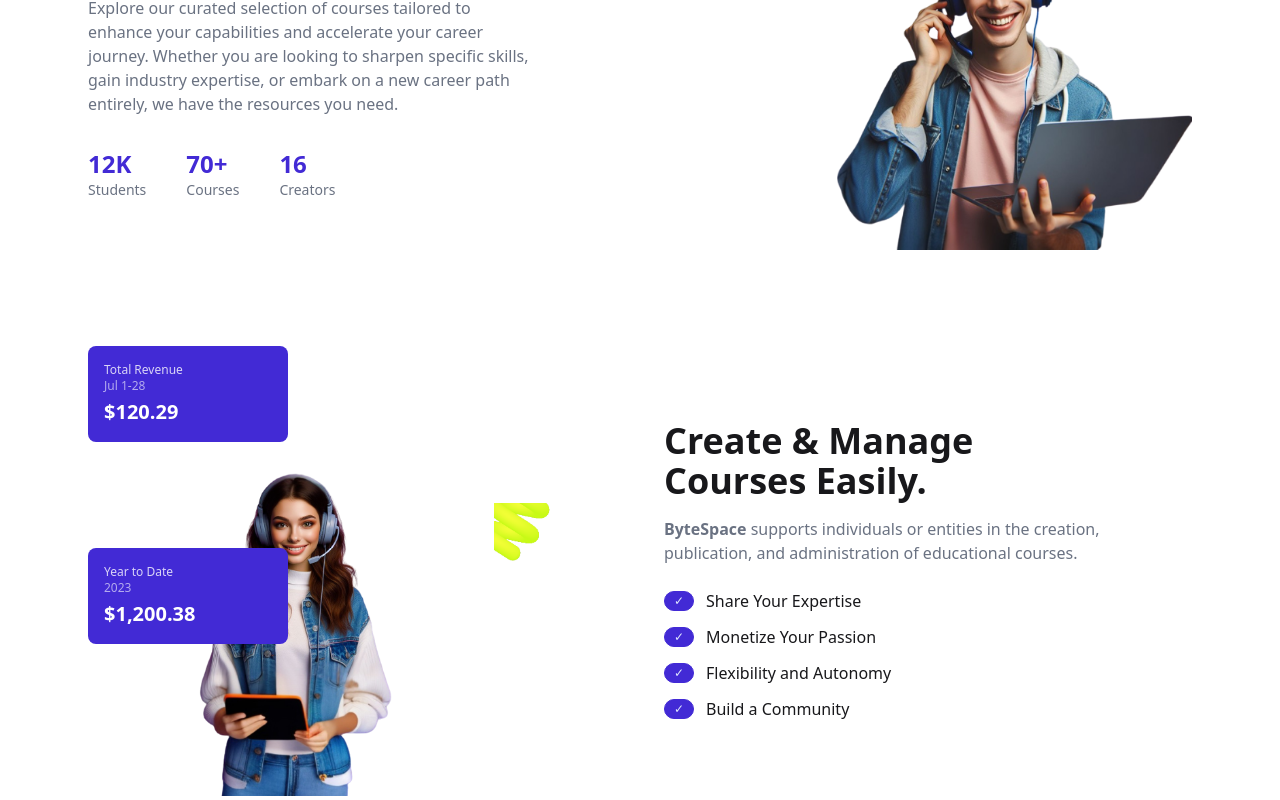
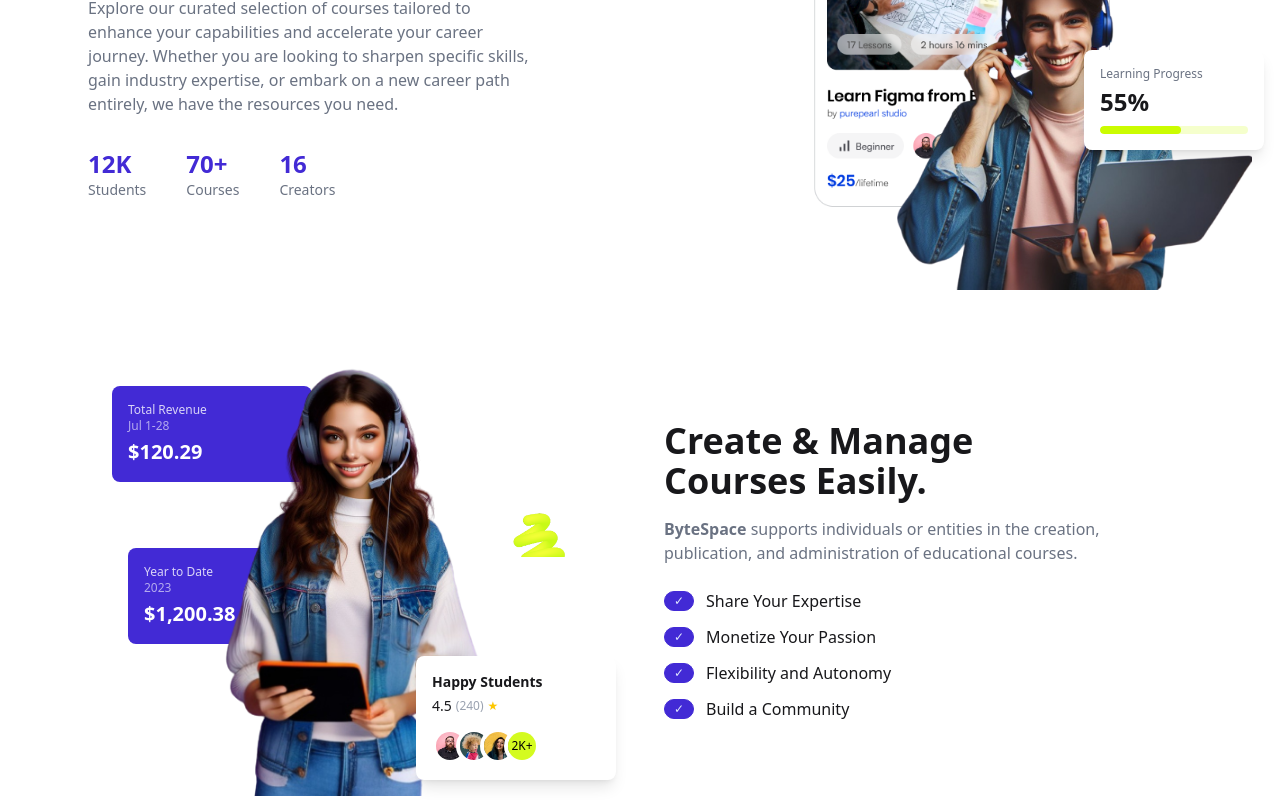
Before and after one commit to farman-arefin-tamim/Assessment-Task-Farman-Arefin-Tamim, a Next.js app: page / in a window 1280 px wide. Shown: the part 2600-3400 px from the top of the page. Built offline with nearby package versions, Linux system fonts and the light colour scheme.

Commit message:
Complete Growth row 1 and 2 , complete the progresscard, ministat

```diff
--- a/src/components/home/GrowthRow1.jsx
+++ b/src/components/home/GrowthRow1.jsx
@@ -1,6 +1,6 @@
 import Image from "next/image";
 import GrowthStats from "@/components/home/GrowthStats";
-// import ProgressCard from "@components/ui/ProgressCard";
+import ProgressCard from "@/components/ui/ProgressCard";
 
 const GrowthRow1 = () => (
     <div className="grid grid-cols-1 lg:grid-cols-2 gap-12 items-center">
@@ -19,23 +19,26 @@
 
         <div className="relative h-[400px]">
 
-            <Image src="/images/hero/hero1.png" alt="Student with laptop"
-                width={400} height={400}
-                className="absolute bottom-0 right-0 z-0" />
+            <Image src="/images/brand/course-card-crop.png" alt="Student with laptop"
+                width={300} height={350}
+                className="absolute bottom-10 right-20 z-0" />
 
 
-            <div className="absolute top-0 left-0 z-10 w-[280px]">
+             <Image src="/images/hero/hero1.png" alt="Student with laptop"
+                width={400} height={400}
+                className="absolute -bottom-10 -right-15 z-10" />
+            {/* <div className="absolute top-0 left-0 z-10 w-[280px]">
 
+            </div> */}
+
+
+            <div className="absolute top-[50%] -right-18 z-20">
+                <ProgressCard label="Learning Progress" percent={55} />
             </div>
 
-
-            {/* <div className="absolute top-[40%] right-0 z-20">
-                <ProgressCard label="Learning Progress" percent={55} />
-            </div> */}
-
-            <Image src="/images/shapes/squiggle-lime.png" alt=""
+            {/* <Image src="/images/shapes/squiggle-lime.png" alt=""
                 width={100} height={100}
-                className="absolute top-[15%] right-[10%] -z-10" />
+                className="absolute top-[15%] right-[10%] -z-10" /> */}
         </div>
     </div>
 );
--- a/src/components/home/GrowthRow2.jsx
+++ b/src/components/home/GrowthRow2.jsx
@@ -1,32 +1,32 @@
 import Image from "next/image";
 import GrowthChecklist from "./GrowthChecklist";
 import MiniStatCard from "@/components/ui/MiniStatCard";
-// import HappyStudentsCard from "@/components/ui/HappyStudentsCard";
+import HappyStudentsCard from "@/components/ui/HappyStudentsCard";
 
 const GrowthRow2 = () => (
     <div className="grid grid-cols-1 lg:grid-cols-2 gap-12 items-center">
         <div className="relative h-[450px] order-2 lg:order-1">
             <Image src="/images/brand/row2.png" alt="Creator"
-                width={340} height={450}
-                className="absolute bottom-0 left-8 z-0" />
+                width={450} height={450}
+                className="absolute bottom-0 left-8 z-10" />
 
-            <div className="absolute top-0 left-0 z-10">
+            <div className="absolute top-10 left-6 z-0">
                 <MiniStatCard label="Total Revenue" sublabel="Jul 1-28" value="$120.29" variant="dark" />
             </div>
 
-            <div className="absolute top-[45%] left-0 z-10">
+            <div className="absolute top-[45%] left-10 z-0">
                 <MiniStatCard label="Year to Date" sublabel="2023" value="$1,200.38" variant="dark" />
             </div>
 
-            {/* <div className="absolute bottom-4 right-0 z-10">
+            <div className="absolute bottom-4 right-0 z-10">
                 <HappyStudentsCard
                     rating={4.5} reviewCount={240}
-                    avatars={["/images/avatars/1.jpg", "/images/avatars/2.jpg", "/images/avatars/3.jpg"]}
+                    avatars={["/images/avatars/1.png", "/images/avatars/2.png", "/images/avatars/3.png"]}
                     extraCount="2K"
                 />
-            </div> */}
+            </div>
 
-            <Image src="/images/shapes/squiggle-lime.png" alt=""
+            <Image src="/images/shapes/squiggle-lime-bottom.png" alt=""
                 width={90} height={90}
                 className="absolute top-[35%] right-8 -z-10" />
         </div>
--- /dev/null
+++ b/src/components/ui/CategoryPreviewCard.jsx
@@ -0,0 +1,10 @@
+const CategoryPreviewCard = ({ title, courseCount, studentCount }) => (
+    <div className="card bg-base-100 shadow-lg p-4 w-[180px]">
+        <h4 className="font-semibold text-sm">{title}</h4>
+        <p className="text-gray-500 text-xs mt-1">
+            {courseCount} Courses  •  {studentCount} Students
+        </p>
+    </div>
+);
+
+export default CategoryPreviewCard;
--- /dev/null
+++ b/src/components/ui/HappyStudentsCard.jsx
@@ -0,0 +1,28 @@
+import Image from "next/image";
+
+const HappyStudentsCard = ({ rating, reviewCount, avatars, extraCount }) => (
+    <div className="card bg-base-100 shadow-lg p-4 w-[200px]">
+        <p className="font-semibold text-sm">Happy Students</p>
+        <div className="flex items-center gap-1 mt-1">
+            <span className="text-sm">{rating}</span>
+            <span className="text-gray-400 text-xs">({reviewCount})</span>
+            <span className="text-yellow-400 text-xs">★</span>
+        </div>
+        <div className="avatar-group -space-x-3 mt-3">
+            {avatars.map((src, i) => (
+                <div key={i} className="avatar">
+                    <div className="w-7">
+                        <Image src={src} alt="student" width={28} height={28} />
+                    </div>
+                </div>
+            ))}
+            <div className="avatar avatar-placeholder">
+                <div className="bg-[#D4FB20] text-black w-7 text-xs">
+                    <span>{extraCount}+</span>
+                </div>
+            </div>
+        </div>
+    </div>
+);
+
+export default HappyStudentsCard;
--- a/src/components/ui/ProgressCard.jsx
+++ b/src/components/ui/ProgressCard.jsx
@@ -2,7 +2,7 @@
     <div className="card bg-base-100 shadow-lg p-4 w-[180px]">
         <p className="text-gray-500 text-xs">{label}</p>
         <p className="text-2xl font-bold mt-1">{percent}%</p>
-        <progress className="progress progress-primary w-full mt-2" value={percent} max="100"></progress>
+        <progress className="progress progress-primary w-full mt-2" style={{ color: "#CBFC01", accentColor: "#CBFC01" }} value={percent} max="100"></progress>
     </div>
 );
 
```
